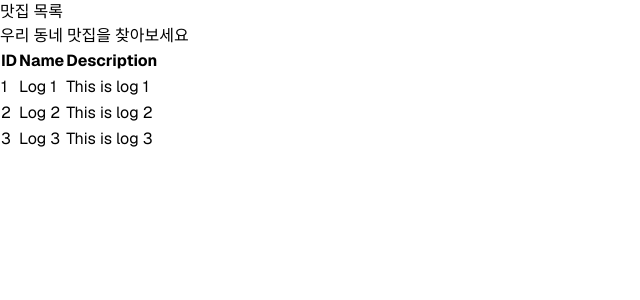
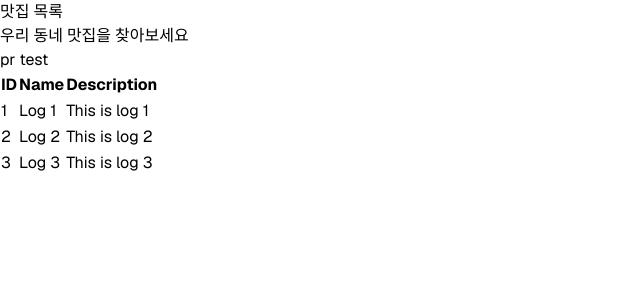
Before and after one commit to UMukMin/frontend, a Next.js app: page /restaurants in a window 1280 px wide. Shown: the top 300 px of the page, without its empty margins (0-640 px from the left). Built offline with nearby package versions, Linux system fonts and the light colour scheme.

Commit message:
Fix : test

```diff
--- a/src/app/restaurants/page.tsx
+++ b/src/app/restaurants/page.tsx
@@ -10,6 +10,7 @@ const RestaurantsPage = () => {
     <div>
       <h1>{t.restaurants.title}</h1>
       <p>{t.restaurants.description}</p>
+      <h1>pr test</h1>
       <Restaurant />
     </div>
   );
```
